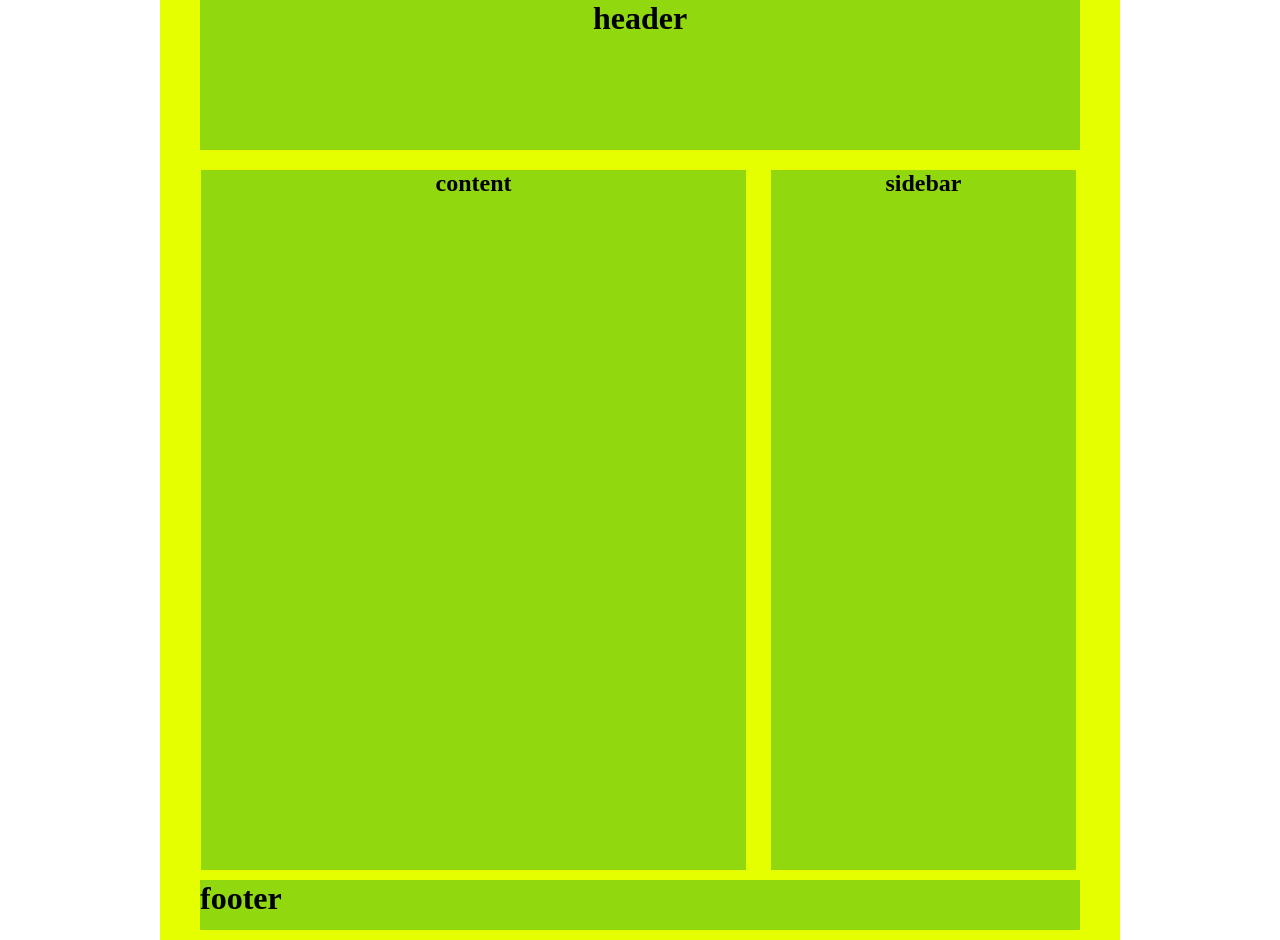
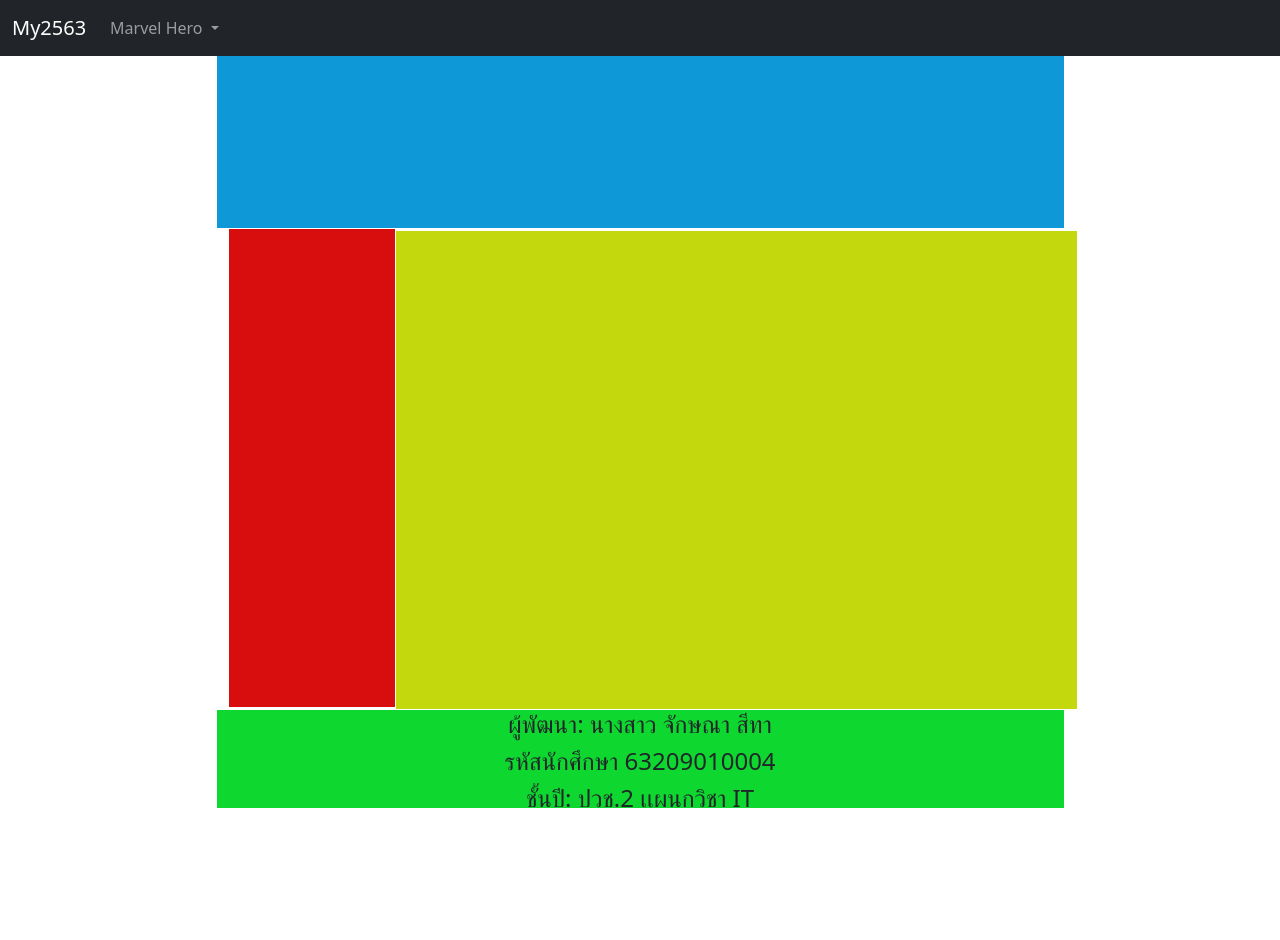
Before and after one commit to jaksana2547/Hero01, a plain HTML site: page index.html in a window 1280 px wide. After the commit the page ends 809 px from the top, so only its background shows below. Drawn offline with nearby package versions, Linux system fonts and the light colour scheme.

Commit message:
ััyaae

```diff
--- a/index.html
+++ b/index.html
@@ -1,33 +1,67 @@
 <!DOCTYPE html>
 <html lang="en">
-
   <head>
-    <meta charset="UTF-8">
-    <meta name="viewport" content="width=device-width, initial-scale=1.0">
-    <meta>
-    <http-equiv="X-UA-Compatible"content="ie=edge">
-        <title>Layout</title>
-        <link rel="stylesheet" href="style.css">
+    <meta charset="UTF-8" />
+    <meta name="viewport" content="width=device-width, initial-scale=1.0" />
+    <title>My2563</title>
+    <link rel="stylesheet" href="./css/bootstrap.css" />
+    <link rel="stylesheet" href="style.css" />
   </head>
-
   <body>
+    <nav class="navbar navbar-expand-lg navbar-dark bg-dark">
+      <div class="container-fluid">
+        <a class="navbar-brand" href="#">My2563</a>
+        <button
+          class="navbar-toggler"
+          type="button"
+          data-bs-toggle="collapse"
+          data-bs-target="#navbarSupportedContent"
+          aria-controls="navbarSupportedContent"
+          aria-expanded="false"
+          aria-label="Toggle navigation"
+        >
+          <span class="navbar-toggler-icon"></span>
+        </button>
+        <div class="collapse navbar-collapse" id="navbarSupportedContent">
+          <ul class="navbar-nav me-auto mb-2 mb-lg-0">
+            <li class="nav-item dropdown">
+              <a
+                class="nav-link dropdown-toggle"
+                href="#"
+                id="navbarDropdown"
+                role="button"
+                data-bs-toggle="dropdown"
+                aria-expanded="false"
+              >
+                Marvel Hero
+              </a>
+              <ul class="dropdown-menu" aria-labelledby="navbarDropdown">
+                <li><a class="dropdown-item" href="#"></a></li>
+                <li><a class="dropdown-item" href="#"></a></li>
+                <li><a class="dropdown-item" href="#"></a></li>
+                <li><a class="dropdown-item" href="#"></a></li>
+                <li><a class="dropdown-item" href="#"></a></li>
+              </ul>
+            </li>
+          </ul>
+        </div>
+      </div>
+    </nav>
 
     <div class="container">
-        <header>
-            <h1>header</h1>
-        </header>
-        <section>
-            <h1>content</h1>
-        </section>
-        <aside>
-            <h1>sidebar</h1>
-        </aside>
+      <header></header>
+      <section></section>
+      <aside></aside>
+
       <div class="clearfix"></div>
+
       <footer>
-            <h1>footer</h1>
+        <h4 align="center">ผู้พัฒนา: นางสาว จักษณา สีทา</h4>
+        <h4 align="center">รหัสนักศึกษา 63209010004</h4>
+        <h4 align="center">ชั้นปี: ปวช.2 เเผนกวิชา IT</h4>
       </footer>
     </div>
 
+    <script src="./js/bootstrap.js"></script>
   </body>
-
 </html>
--- a/style.css
+++ b/style.css
@@ -3,45 +3,45 @@
   padding: 0;
 }
 
-.clearfix{
-    clear:both;
+.clearfix {
+  clear: both;
 }
 
 .container {
   width: 960px;
   margin: 0 auto;
-    background: rgb(229, 255, 0);
-    overflow:hidden;
+  background: rgb(255, 255, 255);
+  overflow: hidden;
 }
-header{
+header {
   text-align: center;
-    width: 880px;
-    height: 150px;
-    background: rgb(145, 216, 14);
+  width: 847px;
+  height: 172px;
+  background: rgb(14, 152, 216);
   margin: 0 auto;
 }
-section{
-    margin-left: 41px;
-    margin-top: 20px;
+section {
+  margin-left: 57px;
+  margin-top: 1px;
   text-align: center;
-    width: 545px;
-    height: 700px;
-    background: rgb(145, 216, 14);
+  width: 166px;
+  height: 478px;
+  background: rgb(216, 14, 14);
   float: left;
 }
-aside{
-    margin-left: 25px;
-    margin-top: 20px;
-    width: 305px;
-    height: 700px;
+aside {
+  margin-left: 1px;
+  margin-top: 3px;
+  width: 681px;
+  height: 478px;
   text-align: center;
-    background: rgb(145, 216, 14);
+  background: rgb(196, 216, 14);
   float: left;
 }
 
-footer{
-    background: rgb(145, 216, 14);
-    width: 880px;
-    height: 50px;
-    margin: 10px auto;
+footer {
+  background: rgb(14, 216, 48);
+  width: 847px;
+  height: 98px;
+  margin: 1px auto;
 }
```
Lines whose indentation alone changed are shown as unchanged.
